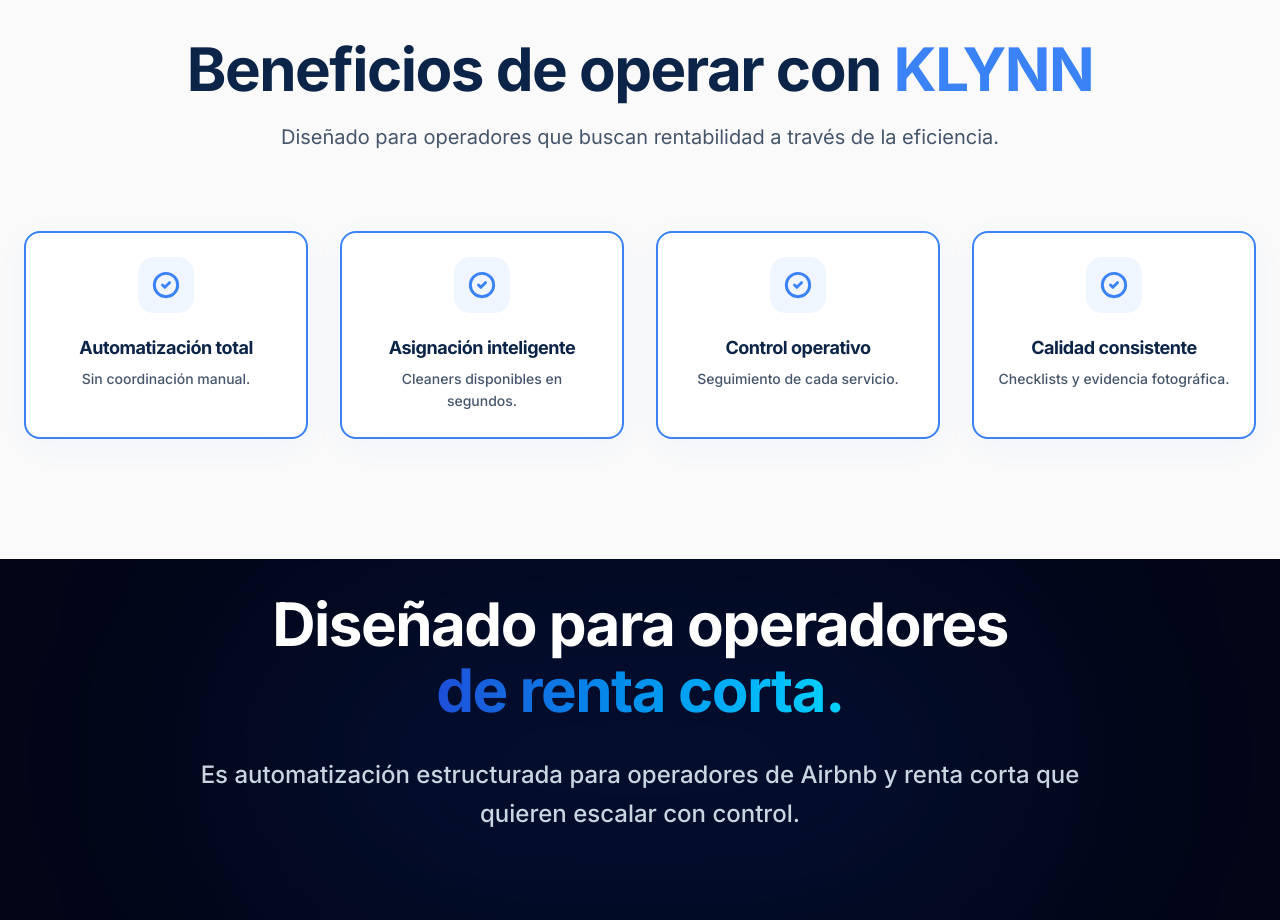
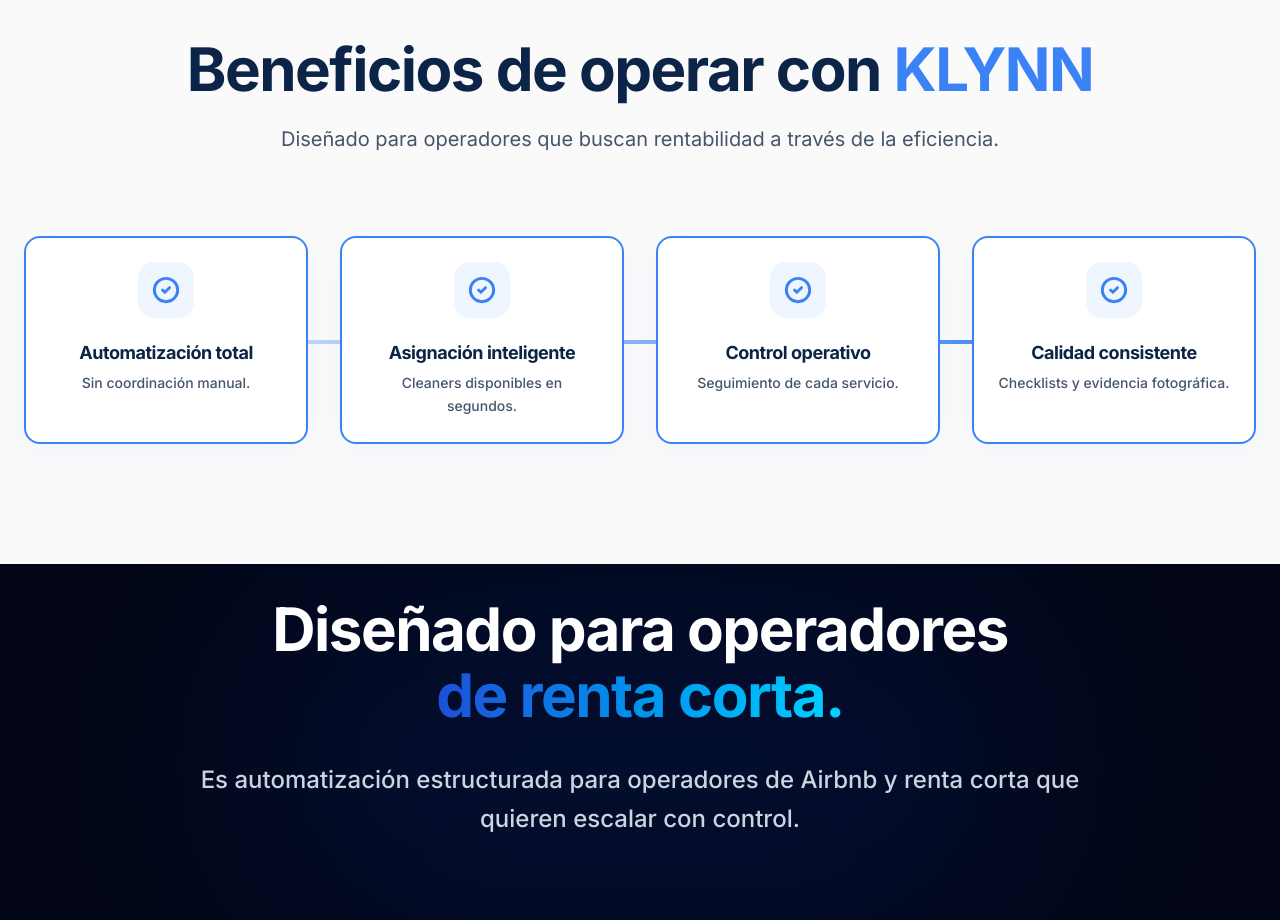
Before and after one commit to hostklynn-ux/klynn-landing, a Next.js app: page / in a window 1280 px wide. Shown: the part 2060-2980 px from the top of the page. Built offline with nearby package versions, Linux system fonts and the light colour scheme.

Commit message:
styles: add connection line

```diff
--- a/src/components/landing/Benefits.tsx
+++ b/src/components/landing/Benefits.tsx
@@ -1,6 +1,7 @@
 'use client';
 
 import { CheckCircle2 } from "lucide-react";
+import { useEffect, useRef } from "react";
 
 const benefitsData = [
   {
@@ -22,6 +23,29 @@ const benefitsData = [
 ];
 
 const Benefits = () => {
+  const observerRef = useRef<IntersectionObserver | null>(null);
+
+  useEffect(() => {
+    observerRef.current = new IntersectionObserver(
+      (entries) => {
+        entries.forEach((entry) => {
+          if (entry.isIntersecting) {
+            entry.target.classList.add('revealed');
+          }
+        });
+      },
+      { threshold: 0.1 }
+    );
+
+    document.querySelectorAll('.reveal-on-scroll').forEach((el) => {
+      observerRef.current?.observe(el);
+    });
+
+    return () => {
+      observerRef.current?.disconnect();
+    };
+  }, []);
+
   return (
     <section id="benefits" className="py-24 px-6 bg-[#fafafa] relative overflow-hidden">
       <div className="max-w-7xl mx-auto">
@@ -30,19 +54,25 @@ const Benefits = () => {
           <h2 className="text-5xl md:text-6xl font-bold text-[#0B2447] mb-6 tracking-tight">
             Beneficios de operar con <span className="text-[#3b82f6]">KLYNN</span>
           </h2>
-          <h3 className="text-xl text-slate-600 max-w-3xl mx-auto">
+          <h3 className="text-xl text-slate-600 max-w-3xl mx-auto leading-relaxed">
             Diseñado para operadores que buscan rentabilidad a través de la eficiencia.
           </h3>
         </div>
 
-        <div className="grid grid-cols-1 md:grid-cols-2 lg:grid-cols-4 gap-6 md:gap-8 mb-6">
+        <div className="grid grid-cols-1 md:grid-cols-2 lg:grid-cols-4 gap-6 md:gap-8 mb-6 relative pt-12 lg:pt-0">
+
+          <div className="hidden lg:block absolute top-[50%] left-[12.5%] right-[12.5%] h-1 z-0 rounded-full overflow-hidden pointer-events-none">
+            <div className="absolute inset-0 bg-[#3b82f6]/20"></div>
+            <div className="absolute inset-0 bg-gradient-to-r from-transparent via-[#3b82f6] to-transparent animate-data-flow" style={{ backgroundSize: '200% 100%' }}></div>
+          </div>
+
           {benefitsData.map((benefit, index) => (
             <div
               key={index}
-              className="reveal-on-scroll"
+              className="reveal-on-scroll relative"
               style={{ animationDelay: `${index * 150}ms` }}
             >
-              <div className="bg-white rounded-2xl p-6 h-full shadow-[0_8px_30px_rgba(59,130,246,0.05)] border-2 border-[#3b82f6] hover:shadow-[0_15px_40px_rgba(59,130,246,0.15)] hover:-translate-y-1 transition-all duration-300 flex flex-col items-center text-center group cursor-default">
+              <div className="bg-white rounded-2xl p-6 h-full shadow-[0_8px_30px_rgba(59,130,246,0.05)] border-2 border-[#3b82f6] hover:shadow-[0_15px_40px_rgba(59,130,246,0.15)] hover:-translate-y-1 transition-all duration-300 flex flex-col items-center text-center group cursor-default relative z-10">
 
                 <div className="w-14 h-14 rounded-2xl bg-blue-50 flex items-center justify-center mb-6 group-hover:bg-[#3b82f6] transition-colors duration-300 shrink-0">
                   <CheckCircle2 className="w-7 h-7 text-[#3b82f6] group-hover:text-white transition-colors duration-300" strokeWidth={2.5} />
```
